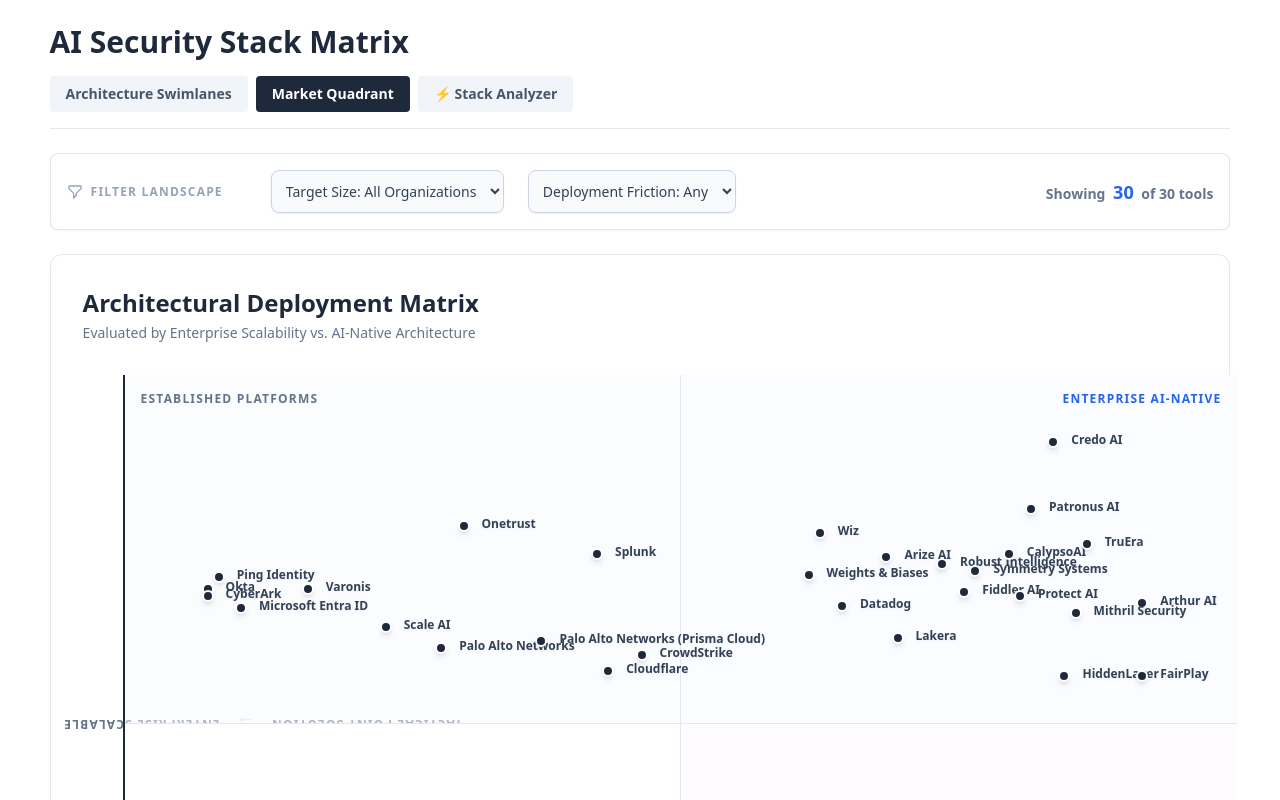
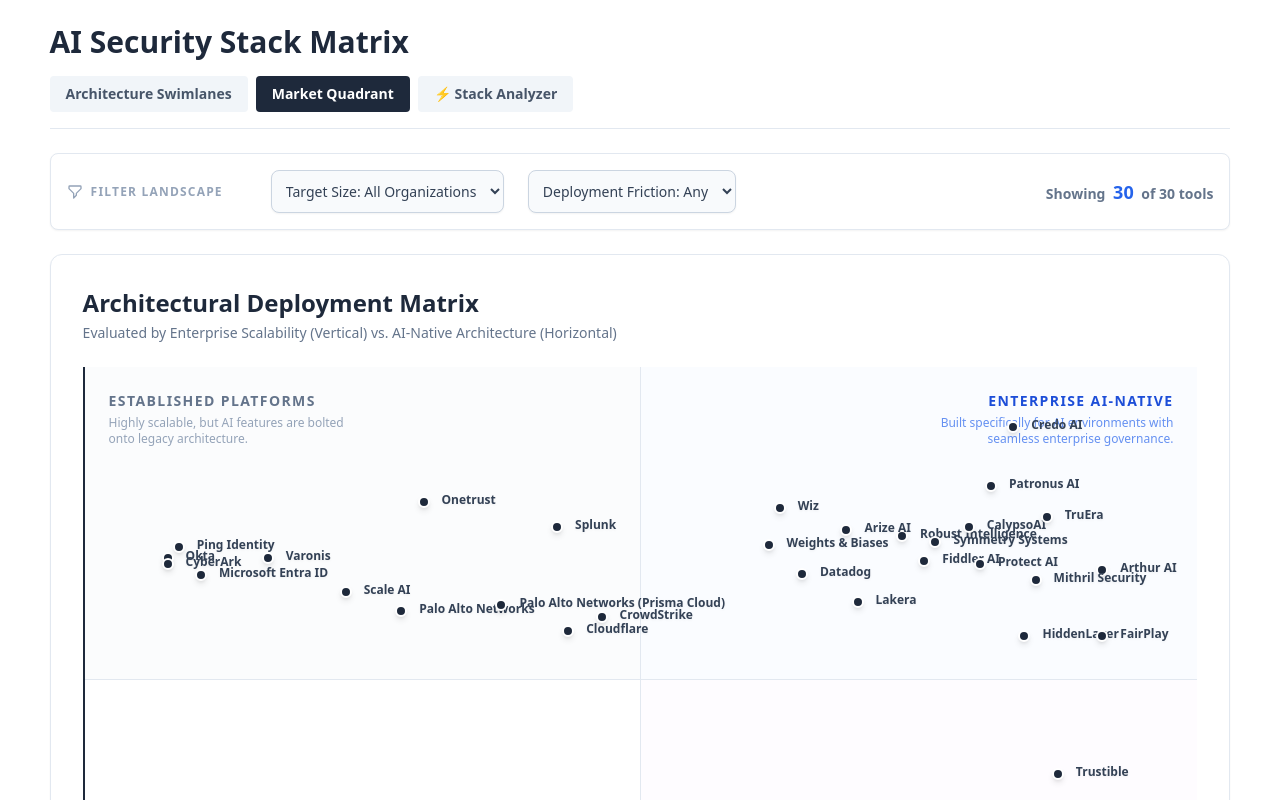
Before and after one commit to stacksolutions-com/ai-security-stack-matrix, a React (Vite) app: page / in a window 1280 px wide. Both pictures are taken after a click on the button "Market Quadrant". Shown: the top 800 px of the page. Built offline with nearby package versions, Linux system fonts and the light colour scheme.

Commit message:
Remove redundant axes and upgrade quadrant UI

```diff
--- a/src/components/QuadrantView.jsx
+++ b/src/components/QuadrantView.jsx
@@ -36,32 +36,41 @@
   }, [data]);
 
   return (
-    <div className="bg-white rounded-xl shadow-sm border border-slate-200 p-8 overflow-visible">
-      <div className="mb-8">
+    <div className="bg-white rounded-xl shadow-sm border border-slate-200 p-8">
+      <div className="mb-6">
         <h3 className="text-2xl font-bold text-slate-800">Architectural Deployment Matrix</h3>
-        <p className="text-slate-500 text-sm mt-1">Evaluated by Enterprise Scalability vs. AI-Native Architecture</p>
+        <p className="text-slate-500 text-sm mt-1">Evaluated by Enterprise Scalability (Vertical) vs. AI-Native Architecture (Horizontal)</p>
       </div>
 
-      <div className="relative w-full aspect-[4/3] max-h-[700px] border-l-2 border-b-2 border-slate-800 bg-white ml-10 mb-10 mt-4">
+      {/* Changed to a wider aspect ratio so it looks great on full-screen monitors */}
+      <div className="relative w-full aspect-video min-h-[600px] max-h-[800px] border-l-2 border-b-2 border-slate-800 bg-white">
 
-        {/* X-Axis */}
-        <div className="absolute -bottom-10 left-1/2 -translate-x-1/2 font-bold text-slate-500 tracking-widest uppercase text-xs flex items-center whitespace-nowrap">
-          Legacy Architecture <span className="mx-4 text-lg text-slate-300">→</span> Purpose-Built AI-Native
-        </div>
+        {/* Cleaned up Quadrants with descriptions */}
+        <div className="absolute inset-0 grid grid-cols-2 grid-rows-2">
 
-        {/* Y-Axis (Fixed Rotation) */}
-        <div className="absolute top-1/2 -left-12 -translate-y-1/2 origin-center -rotate-90">
-          <div className="font-bold text-slate-500 tracking-widest uppercase text-xs flex items-center whitespace-nowrap">
-            Tactical Point Solution <span className="mx-4 text-lg text-slate-300">→</span> Enterprise Scalable
+          {/* Top Left */}
+          <div className="border-r border-b border-slate-200 bg-slate-50/50 relative p-6">
+            <div className="text-slate-500 font-bold uppercase tracking-widest text-sm">Established Platforms</div>
+            <div className="text-slate-400 text-xs mt-1 max-w-[250px]">Highly scalable, but AI features are bolted onto legacy architecture.</div>
           </div>
-        </div>
 
-        {/* Quadrant Labels */}
-        <div className="absolute inset-0 grid grid-cols-2 grid-rows-2">
-          <div className="border-r border-b border-slate-200 bg-slate-50/50 relative"><span className="absolute top-4 left-4 text-slate-500 font-bold uppercase tracking-widest text-xs">Established Platforms</span></div>
-          <div className="border-b border-slate-200 bg-blue-50/30 relative"><span className="absolute top-4 right-4 text-blue-600 font-bold uppercase tracking-widest text-xs">Enterprise AI-Native</span></div>
-          <div className="border-r border-slate-200 bg-white relative"><span className="absolute bottom-4 left-4 text-slate-400 font-bold uppercase tracking-widest text-xs">Legacy Point Solutions</span></div>
-          <div className="bg-purple-50/30 relative"><span className="absolute bottom-4 right-4 text-purple-600 font-bold uppercase tracking-widest text-xs">Emerging AI Startups</span></div>
+          {/* Top Right */}
+          <div className="border-b border-slate-200 bg-blue-50/30 relative p-6 text-right flex flex-col items-end">
+            <div className="text-blue-700 font-bold uppercase tracking-widest text-sm">Enterprise AI-Native</div>
+            <div className="text-blue-600/70 text-xs mt-1 max-w-[250px]">Built specifically for AI environments with seamless enterprise governance.</div>
+          </div>
+
+          {/* Bottom Left */}
+          <div className="border-r border-slate-200 bg-white relative p-6 flex flex-col justify-end">
+            <div className="text-slate-400 font-bold uppercase tracking-widest text-sm">Legacy Point Solutions</div>
+            <div className="text-slate-300 text-xs mt-1 max-w-[250px]">Niche tools lacking both modern AI capabilities and broad scalability.</div>
+          </div>
+
+          {/* Bottom Right */}
+          <div className="bg-purple-50/30 relative p-6 flex flex-col justify-end items-end text-right">
+            <div className="text-purple-700 font-bold uppercase tracking-widest text-sm">Emerging AI Startups</div>
+            <div className="text-purple-500/70 text-xs mt-1 max-w-[250px]">Cutting-edge AI protections, but may require heavy engineering to deploy.</div>
+          </div>
         </div>
 
         {/* Data Points */}
```
